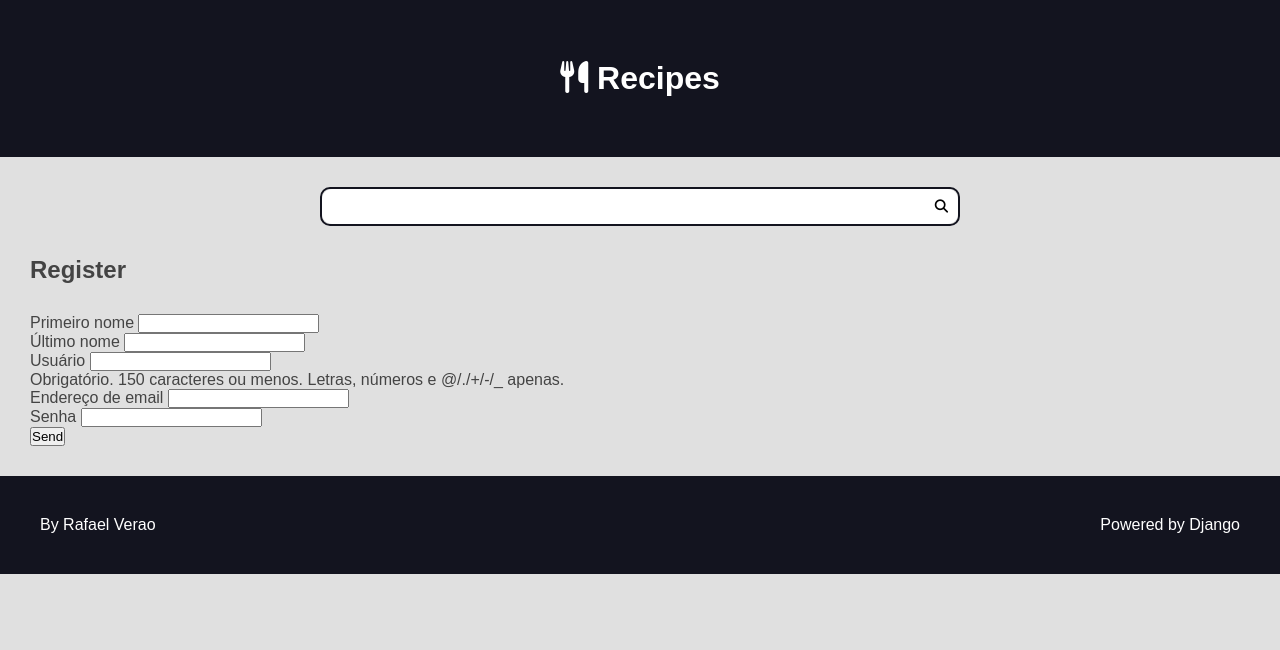
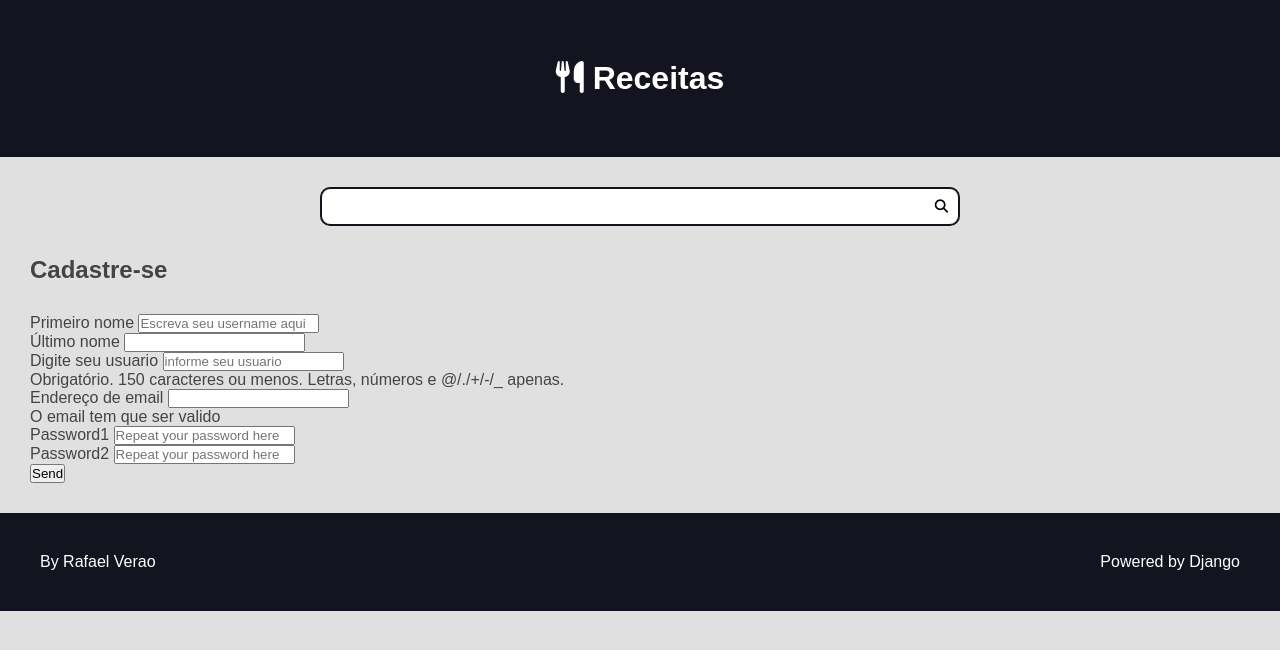
Before and after one commit to RafaBoladoDeMais/curso-djangoProjeto1, a Django app: page /authors/register/ in a window 1280 px wide. Shown: the top 650 px of the page. Run offline with Django 4.2, Linux system fonts and the light colour scheme.

Commit message:
Added soma validations in the form

```diff
--- a/authors/forms.py
+++ b/authors/forms.py
@@ -1,9 +1,85 @@
 from django import forms
 from django.contrib.auth.models import User
+from django.core.exceptions import ValidationError
 
 
+def add_attr(field, attr_name, attr_new_val):
+    field.widget.attrs[attr_name] = attr_new_val
+
 class RegisterForm(forms.ModelForm):
+    def __init__(self, *args, **kwargs):
+        super().__init__(*args, **kwargs)
 
+        add_attr(self.fields['username'], 'placeholder', 'informe seu usuario')
+
+    password = forms.CharField(
+        required=True,
+        widget=forms.PasswordInput(attrs={
+            'placeholder': 'Repeat your password here'
+        }),
+        label='Password1',
+
+    )
+    password2 = forms.CharField(
+        required=True,
+        widget=forms.PasswordInput(attrs={
+            'placeholder': 'Repeat your password here'
+        }),
+        label='Password2',
+    )
     class Meta:
         model = User
         fields = ['first_name', 'last_name', 'username', 'email', 'password']
+        labels = {
+            'username': 'Digite seu usuario',
+        }
+        help_texts = {
+            'email': 'O email tem que ser valido',
+        }
+        error_messages = {
+            'username': {
+                'required': 'Esse campo é obrigatorio seu arrombado',
+                'max-length': 'Voce ultrapassou o limite da caracteres',
+            }
+        }
+
+        widgets = {
+            'first_name': forms.TextInput(attrs={
+                'placeholder': 'Escreva seu username aqui',
+            }),
+        }
+
+    def clean_password(self):
+        data = self.cleaned_data.get('password')
+
+        if 'atencao' in data:
+            self.add_error(
+                'password',
+                ValidationError(
+                'Palavra %(pipoca)s detectada',
+                code='invalid',
+                params={
+                    'pipoca': '"ATENÇÃO"',
+                }
+                )
+            )
+
+        return data
+
+    def clean(self):
+        pass1 = self.cleaned_data.get('password')
+        pass2 = self.cleaned_data.get('password2')
+
+        if pass2 != pass1:
+            raise ValidationError({
+                'password':ValidationError(
+                'both passwords must be %(value)s',
+                code='invalid',
+                params={
+                    'value': '"EQUAL"',
+                }
+                ),
+                'password2': 'both passwords must be "EQUAL"',
+                }
+                )
+        return super().clean()
--- a/authors/templates/authors/pages/register_view.html
+++ b/authors/templates/authors/pages/register_view.html
@@ -3,7 +3,7 @@
 
 {% block content %}
     <div class="main-content center container">
-        <h2>Register {{request.session.number}}</h2>
+        <h2>Cadastre-se </h2>
     </div>
 
     <div class="main-content container">
@@ -13,7 +13,7 @@
                 {% for field in form %}
                 <div class="form-group">
 
-                    <label for="field.id_for_label">{{field.label}}</label>
+                    <label for="{{field.id_for_label}}">{{field.label}}</label>
                         {{field}}
 
                     {% if field.help_text %}
@@ -25,6 +25,15 @@
 
                 {% endfor %}
             </div>
+            {% if form.errors %}
+                <div class="form-content form-content-grid">
+                    <div class="form-group">
+                        <div class="message message-error">
+                            There are errors in the form.Please fix them and send again
+                        </div>
+                    </div>
+                </div>
+            {% endif %}
             <div class="form-content form-content-grid">
                 <div class="form-group">
                   <button type="submit">Send</button>
--- a/authors/views.py
+++ b/authors/views.py
@@ -1,6 +1,8 @@
 from django.shortcuts import render, redirect
 from django.http import Http404
 from .forms import RegisterForm
+from django.contrib.auth.models import User
+
 
 # Create your views here.
 
@@ -11,6 +13,7 @@ def register_view(request):
 
     return render(request, 'authors/pages/register_view.html',{
         'form': form,
+        'page_title': 'Cadastre-se',
     })
 
 def register_created(request):
--- a/recipes/templates/recipes/partials/_header.html
+++ b/recipes/templates/recipes/partials/_header.html
@@ -3,7 +3,7 @@
         <h1 class='header-title'>
             <a href="{% url 'recipes:home' %}">
                 <i class="fas fa-utensils"></i>
-                <span class='title-main-text'>Recipes</span>
+                <span class='title-main-text'>Receitas</span>
             </a>
         </h1>
     </div>
```
